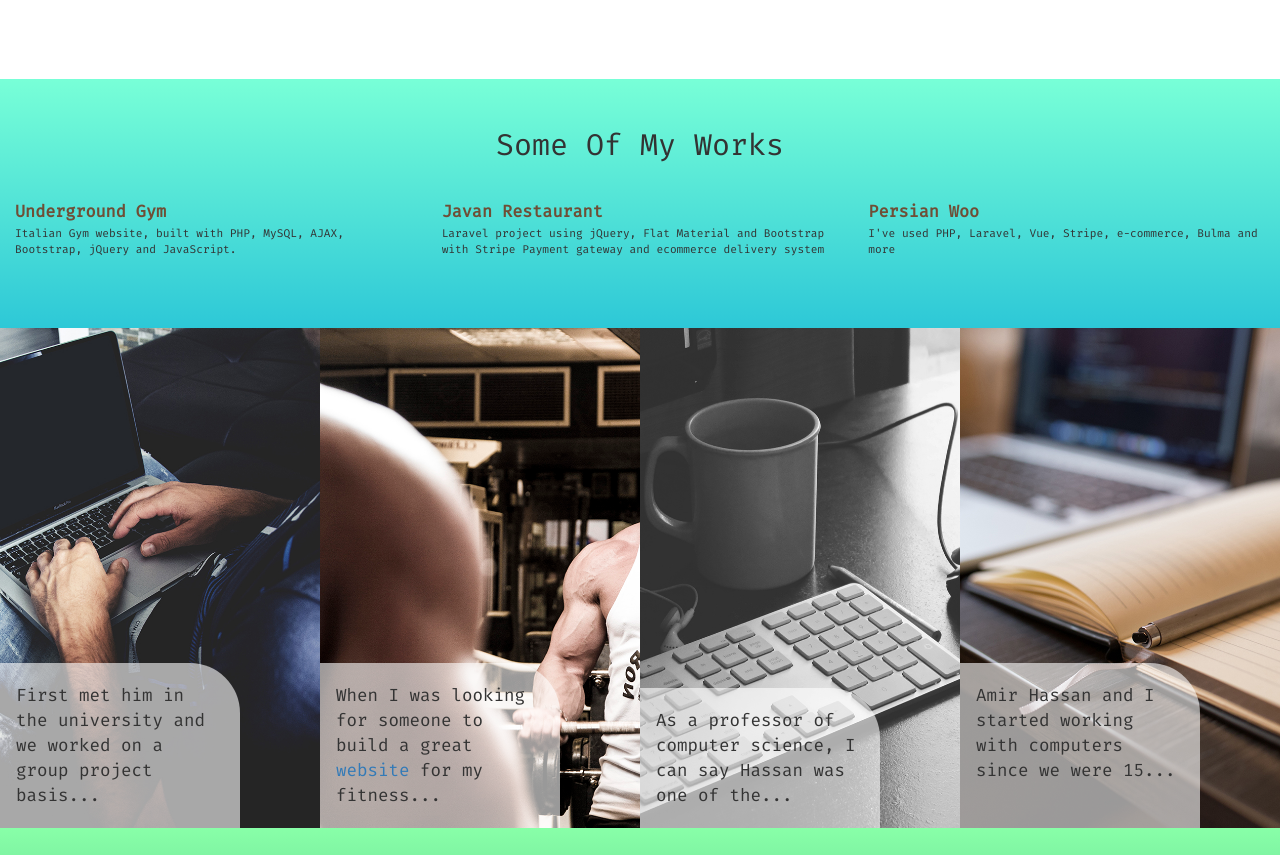
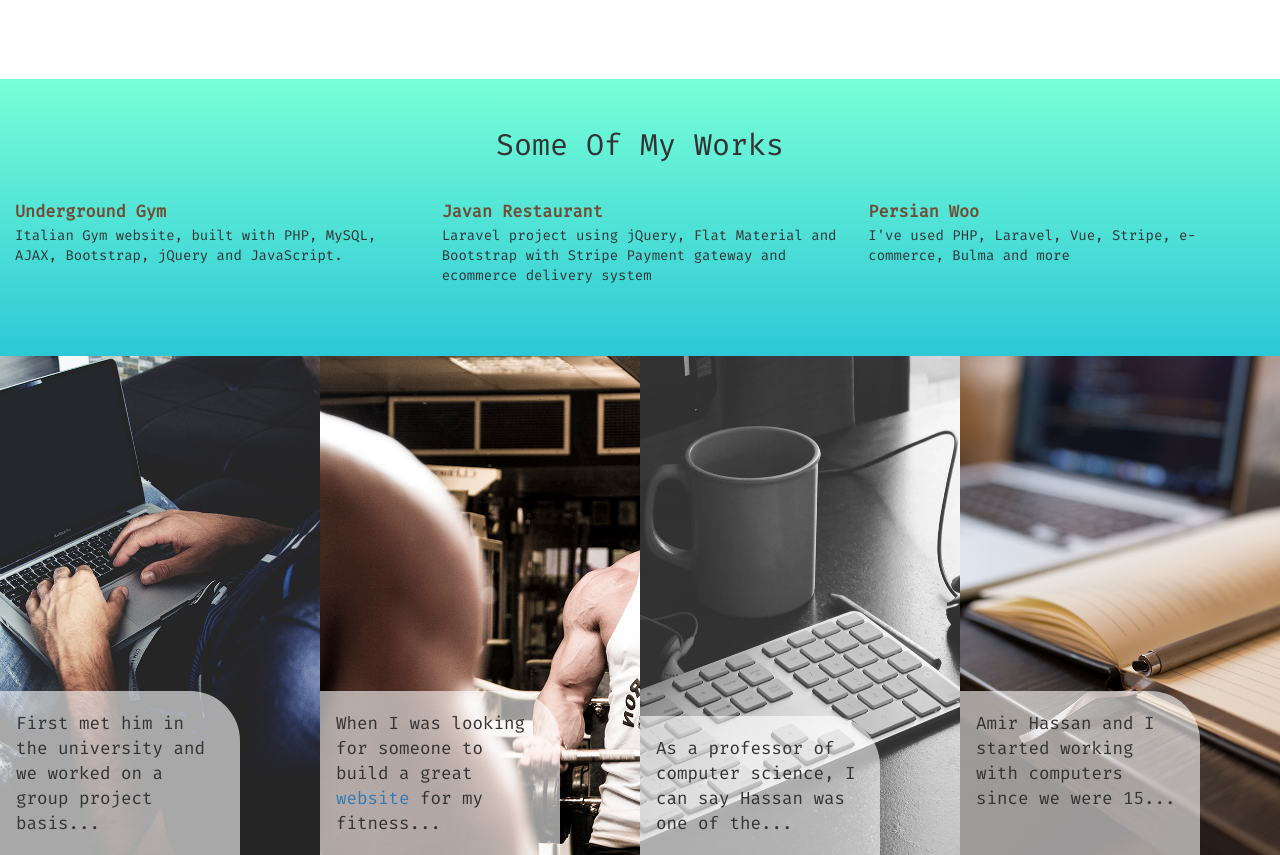
Before and after one commit to azimidev/azimidev.github.io, a PHP site: page / in a window 1280 px wide. Shown: the part 2051-2906 px from the top of the page. Run offline with PHP 8.4, Linux system fonts and the light colour scheme; some libraries are stand-ins or nearby versions.

Commit message:
change style

```diff
--- a/css/style.css
+++ b/css/style.css
@@ -237,10 +237,6 @@ and (max-width : 768px) {
 	color           : #6F4E36;
 }
 
-.doctor p {
-	font-size : .8em;
-}
-
 .doctor img {
 	width : 100%;
 }
```
